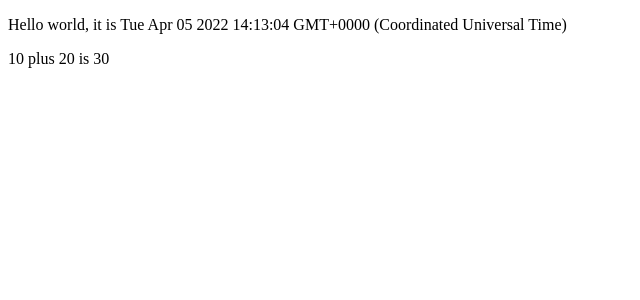
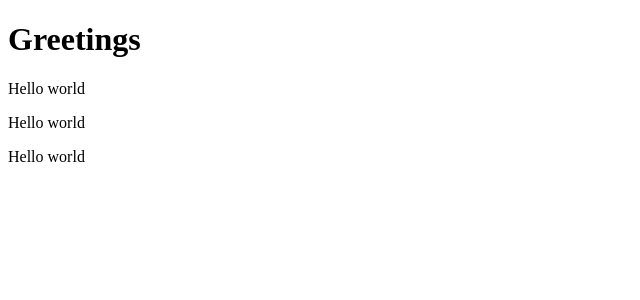
Before and after one commit to Gako3113/fullstackopen-2022, a JavaScript app in the folder part1/: page / in a window 1280 px wide. Shown: the top 300 px of the page, without its empty margins (0-640 px from the left). Built offline with nearby package versions, Linux system fonts and the light colour scheme.

Commit message:
[fix] component

```diff
--- a/part1/src/App.js
+++ b/part1/src/App.js
@@ -1,17 +1,21 @@
-import React from "react"
+{/* componentの定義 */}
+const Hello = () => {
+  return (
+    <div>
+      <p>Hello world</p>
+    </div>
+  )
+}
+
 const App = () => {
-  const now = new Date()
-  const a = 10
-  const b = 20
-  return React.createElement(
-    'div',
-    null,
-    React.createElement(
-      'p', null, 'Hello world, it is ', now.toString()
-    ),
-    React.createElement(
-      'p', null, a, ' plus ', b, ' is ', a + b
-    )
+  return (
+    <div>
+      <h1>Greetings</h1>
+      {/* component 何度も使える */}
+      <Hello />
+      <Hello />
+      <Hello />
+    </div>
   )
 }
 
```
